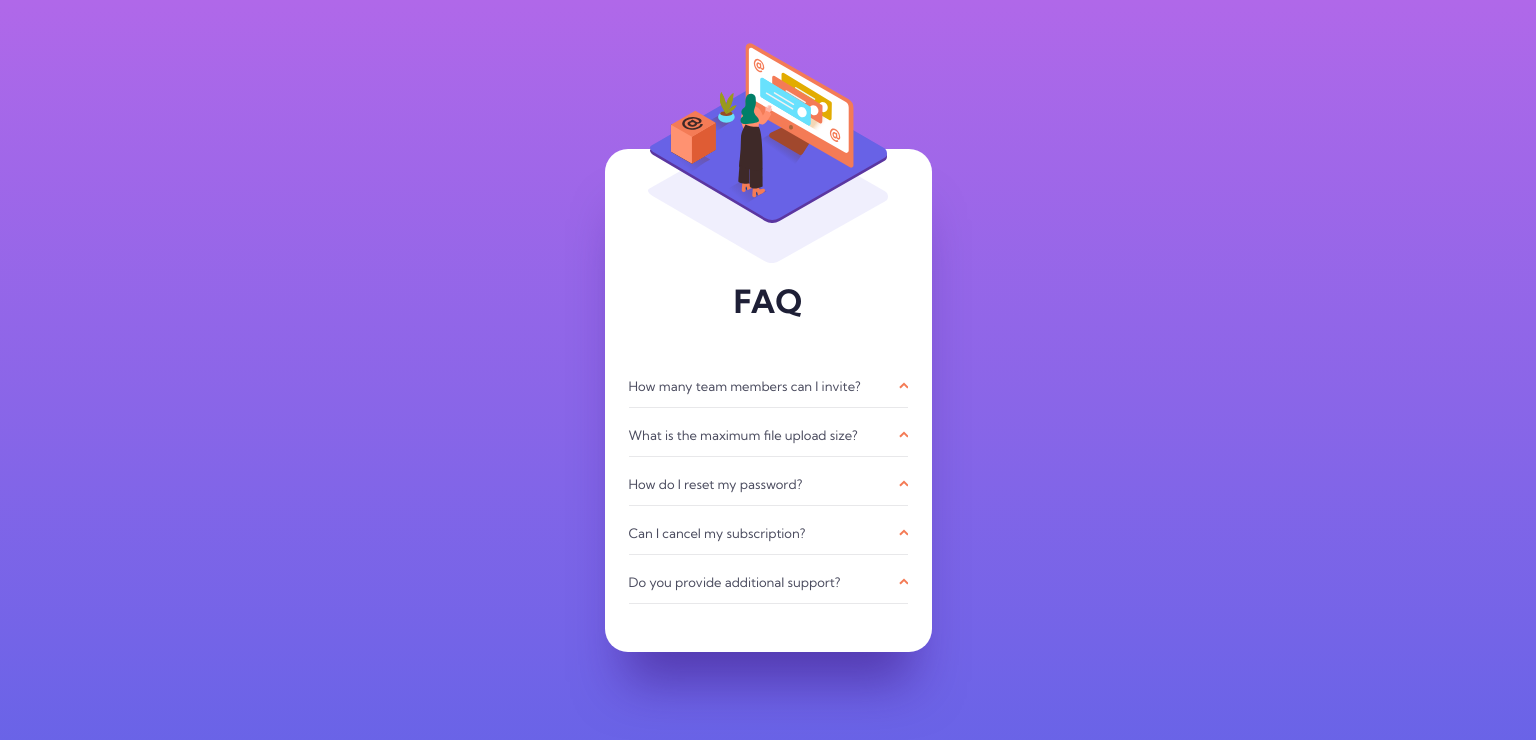
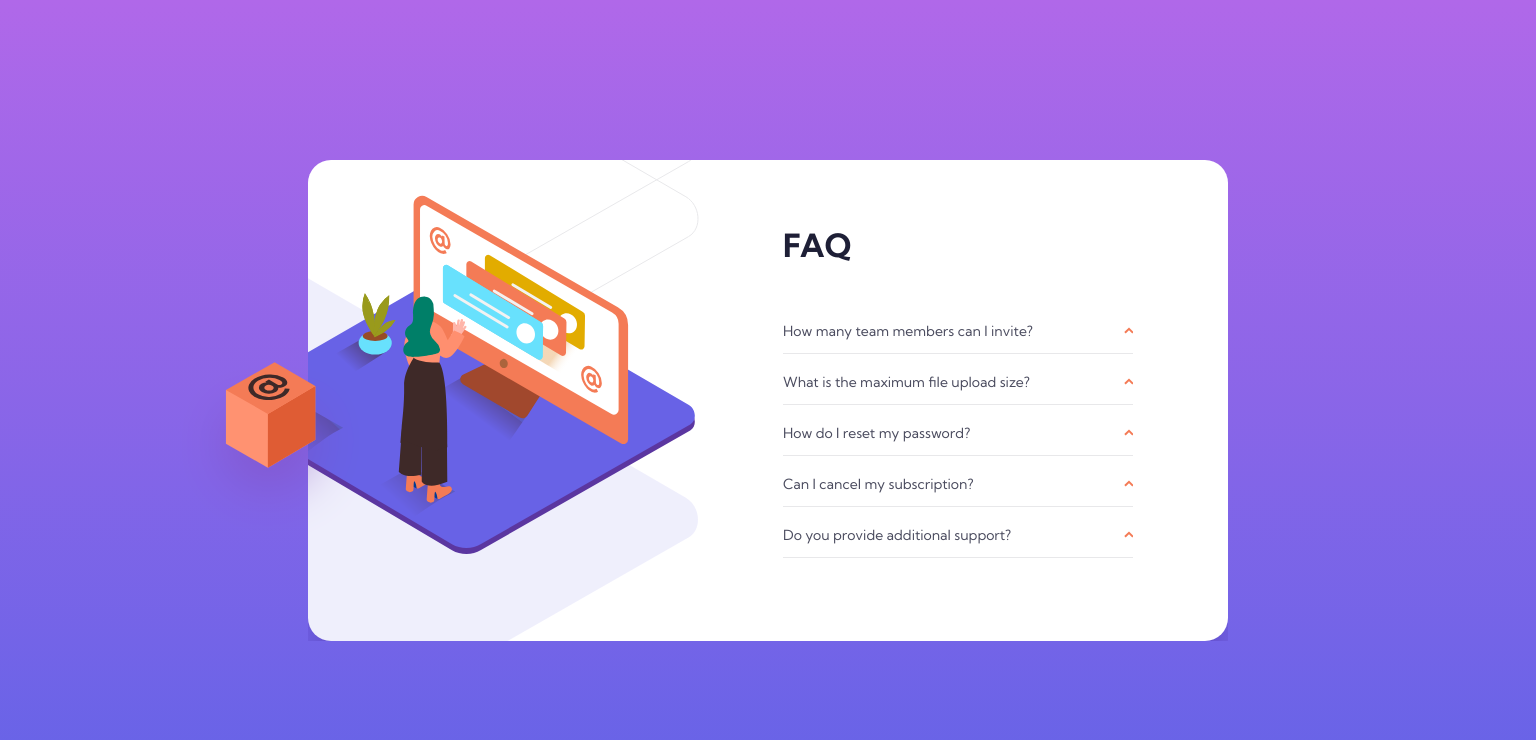
Before and after one commit to Bletfen/FAQ-Accordion, a React (Vite) app: page / in a window 1536 px wide. Shown: the top 740 px of the page. Built offline with nearby package versions, Linux system fonts and the light colour scheme; a web font is replaced by a local one.

Commit message:
desktop version

```diff
--- a/src/main/MainContainer.jsx
+++ b/src/main/MainContainer.jsx
@@ -3,9 +3,30 @@ import Questions from "./questions/QuestionContainer";
 import { useState } from "react";
 export default function Main() {
   return (
-    <div className="container">
-      <div className="img-wrapper"></div>
-      <Questions />
+    <div className="outer-wrapper">
+      <div className="box-wrapper">
+        <img
+          className="box"
+          src="images/illustration-box-desktop.svg"
+          alt="box-img"
+        />
+      </div>
+      <div className="container">
+        <div className="img-wrapper"></div>
+        <div className="desktop-image">
+          <img
+            className="hero"
+            src="images/illustration-woman-online-desktop.svg"
+            alt="hero-img"
+          />
+          <img
+            className="bg"
+            src="images/bg-pattern-desktop.svg"
+            alt="bg-img"
+          />
+        </div>
+        <Questions />
+      </div>
     </div>
   );
 }
--- a/src/main/maincontainer.css
+++ b/src/main/maincontainer.css
@@ -1,4 +1,6 @@
 .container {
+  display: flex;
+  flex-direction: column;
   background-color: #fff;
   width: 32.7rem;
   padding: 13.2rem 2.4rem 4.8rem;
@@ -28,3 +30,48 @@ h1 {
   margin-bottom: 3.8rem;
   text-align: center;
 }
+
+.desktop-image {
+  display: none;
+}
+@media only screen and (min-width: 90rem) {
+  .outer-wrapper {
+    overflow: hidden;
+  }
+
+  .container {
+    flex-direction: row;
+    width: 92rem;
+    overflow: visible;
+    padding: 6.5rem 9.5rem 8.3rem 47.5rem;
+  }
+
+  .img-wrapper {
+    display: none;
+  }
+
+  .desktop-image {
+    display: block;
+    position: absolute;
+  }
+
+  .hero {
+    position: absolute;
+    top: -3rem;
+    left: -56rem;
+    z-index: 1;
+  }
+
+  .bg {
+    position: absolute;
+    top: -38rem;
+    left: -105rem;
+  }
+
+  .box {
+    position: absolute;
+    z-index: 2;
+    top: 36rem;
+    left: 17.5rem;
+  }
+}
--- a/src/main/questions/questions.css
+++ b/src/main/questions/questions.css
@@ -37,3 +37,17 @@
   flex-direction: column;
   gap: 1.9rem;
 }
+
+@media only screen and (min-width: 90rem) {
+  .question-wrapper {
+    width: 100%;
+  }
+
+  h1 {
+    text-align: start;
+  }
+
+  .question-text {
+    font-size: 1.4rem;
+  }
+}
```
